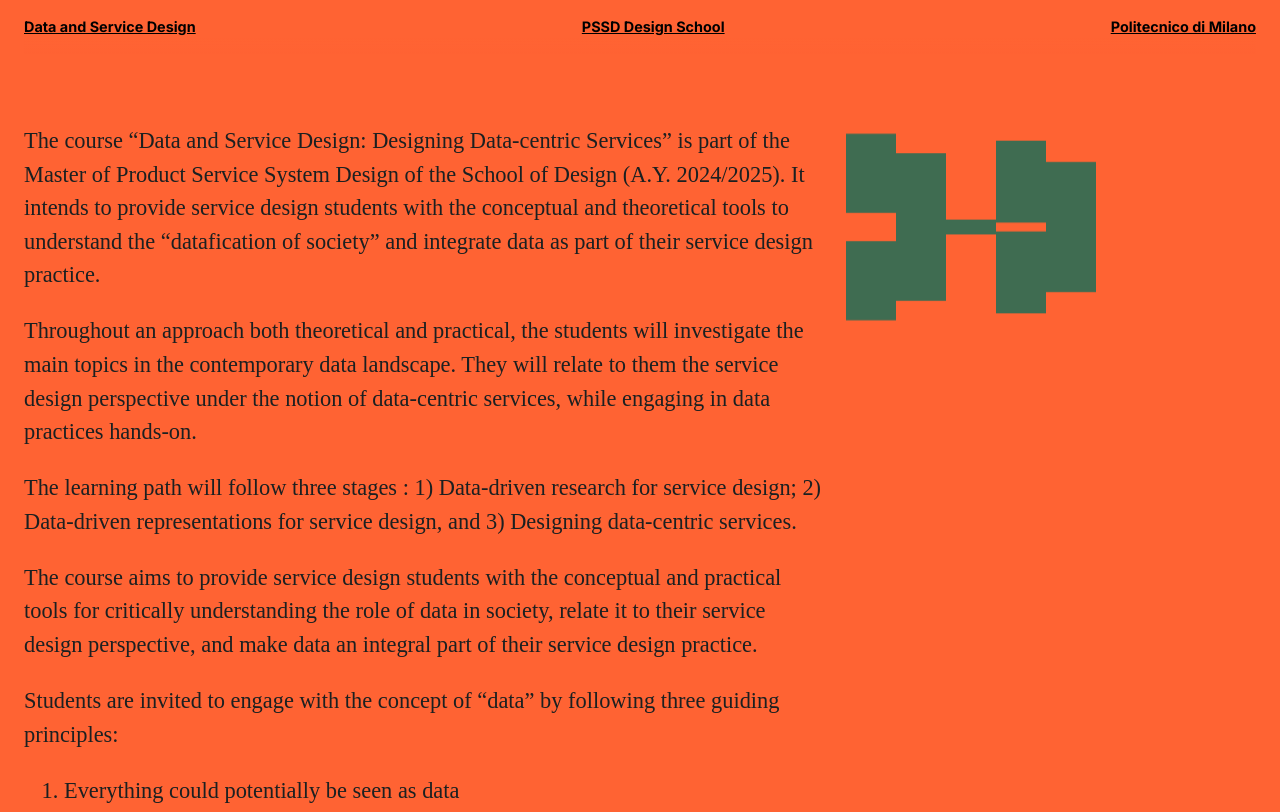
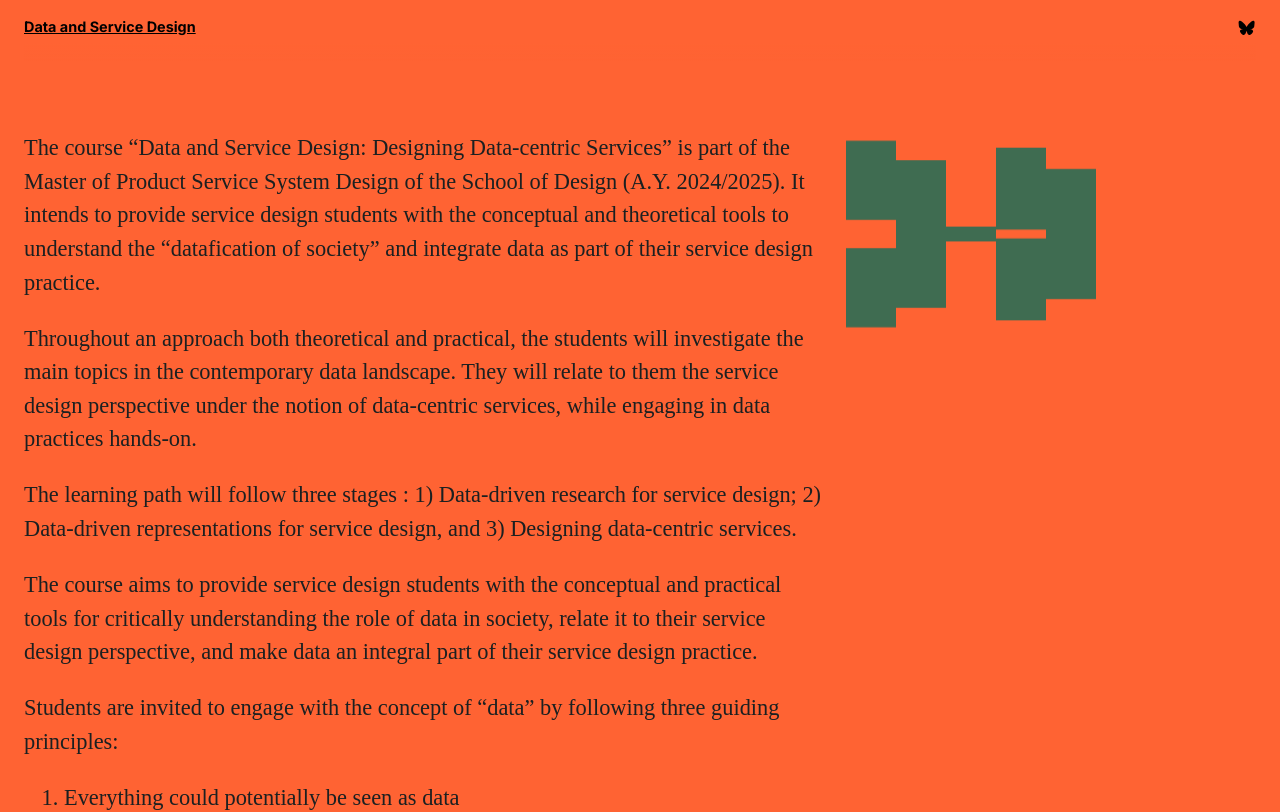
Before and after one commit to dataservicedesign/syllabus, a Next.js app: page / in a window 1280 px wide. Shown: the top 812 px of the page. Built offline with nearby package versions, Linux system fonts and the light colour scheme; a web font is replaced by a local one.

Commit message:
navbar links

```diff
--- a/components/footer.js
+++ b/components/footer.js
@@ -1,14 +1,15 @@
 import styles from "./footer.module.css";
 import { Instagram, Twitter, Github } from "react-bootstrap-icons";
 import Image from "next/image";
+import Link from "next/link";
 
 function Footer() {
   return (
     <div className={"container"}>
       <div className={styles.footer}>
-        <p><Image src="/syllabus/polimi-logo.webp" alt="Politecnico di Milano" width={160} height={58}/>
+        <p><Link href="https://www.polimi.it/"><Image src="/syllabus/polimi-logo.webp" alt="Politecnico di Milano" width={160} height={58}/></Link>
         </p>
-        <p>Master of Product Service System Design</p>
+        <p><Link href="https://www.pssd.polimi.it/">Master of Product Service System Design</Link></p>
         <p>Academic Year 2024-2025, 2nd semester</p>
       </div>
     </div>
--- a/components/nav.js
+++ b/components/nav.js
@@ -1,13 +1,12 @@
 import styles from "./nav.module.css";
 import Link from "next/link";
-import Image from "next/image";
+import { RiBlueskyFill } from "react-icons/ri";
 
 function Nav() {
   return (
     <div className={styles.nav}>
       <div><Link href="/">Data and Service Design</Link></div>
-      <div><Link href="https://www.pssd.polimi.it/">PSSD Design School</Link></div>
-      <div><Link href="https://www.polimi.it/">Politecnico di Milano</Link></div>
+      <div><Link href="https://bsky.app/profile/dataservicedesign.bsky.social" style={{ fontSize: "1.2rem"}}><RiBlueskyFill /></Link></div>
     </div>
   );
 }
--- a/package.json
+++ b/package.json
@@ -19,6 +19,7 @@
     "react": "^18",
     "react-bootstrap-icons": "^1.10.2",
     "react-dom": "^18",
+    "react-icons": "^5.5.0",
     "react-medium-image-zoom": "^5.1.2",
     "remark": "^14.0.2",
     "remark-html": "^15.0.1"
```
Also changed, not shown: 1 other file (tests, documents, lock files or other folders). Lines whose indentation alone changed are shown as unchanged.
